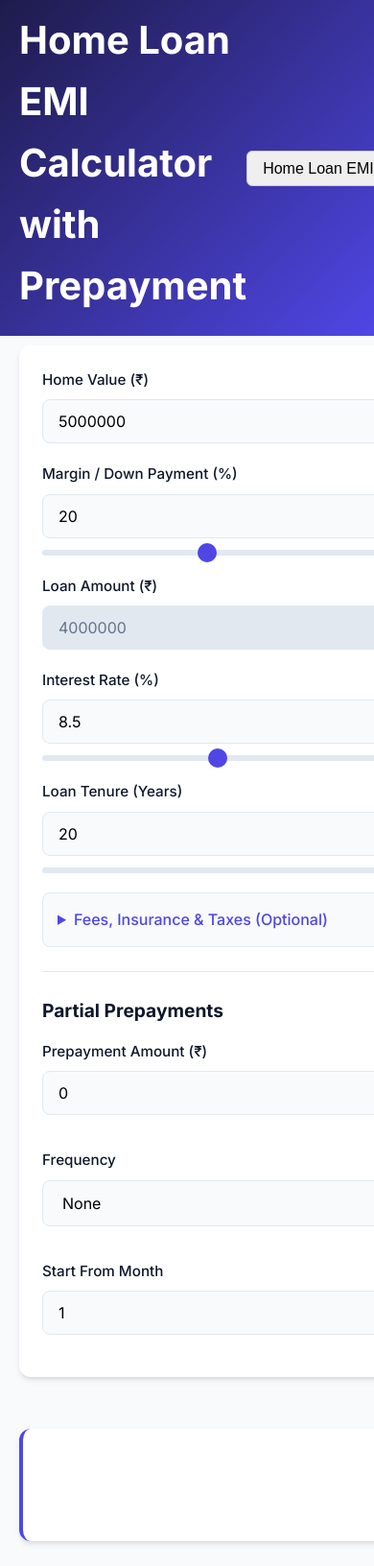
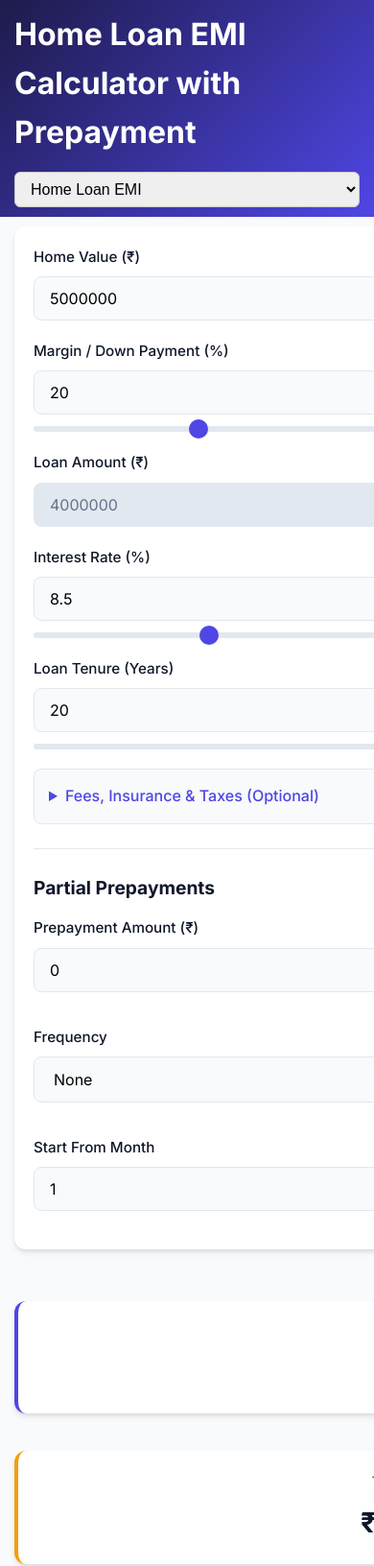
Before and after one commit to emitools/emitools.github.io, a plain HTML site: page index.html in a window 390 px wide. Shown: the top 1632 px of the page at 96% size. Drawn offline with nearby package versions, Linux system fonts and the light colour scheme.

Commit message:
changes done for responsiveness

```diff
--- a/header.css
+++ b/header.css
@@ -3,6 +3,7 @@
     justify-content: space-between;
     align-items: center;
     text-align: left;
+    flex-wrap: wrap;
 }
 
 .calculator-selector {
@@ -22,3 +23,23 @@
     border: 1px solid #ccc;
     font-size: 1rem;
 }
+
+@media (max-width: 768px) {
+    .app-header .container {
+        flex-direction: column;
+        align-items: flex-start;
+    }
+
+    .app-header h1 {
+        font-size: 2rem;
+        margin-bottom: 15px;
+    }
+
+    .calculator-selector {
+        width: 100%;
+    }
+
+    .calculator-selector select {
+        width: 100%;
+    }
+}
--- a/style.css
+++ b/style.css
@@ -67,11 +67,40 @@ body {
     gap: 30px;
 }
 
-@media (max-width: 900px) {
+@media (max-width: 1024px) {
     .main-content {
         grid-template-columns: 1fr;
     }
 }
+
+@media (max-width: 768px) {
+    .container {
+        padding: 0 15px;
+    }
+
+    .box-shadow {
+        padding: 20px;
+    }
+
+    .app-header h1 {
+        font-size: 2rem;
+    }
+
+    .options-grid {
+        grid-template-columns: 1fr;
+    }
+}
+
+@media (max-width: 600px) {
+    .prepayment-row {
+        grid-template-columns: 1fr;
+    }
+
+    .card .value {
+        font-size: 1.6rem;
+    }
+}
+
 
 /* Inputs */
 .input-group {
@@ -189,10 +218,21 @@ hr {
 /* Results Section */
 .summary-cards {
     display: flex;
-    flex-direction: column;
+    flex-direction: row;
     gap: 15px;
     margin-bottom: 24px;
 }
+
+.summary-cards .card {
+    flex: 1;
+}
+
+@media (max-width: 768px) {
+    .summary-cards {
+        flex-direction: column;
+    }
+}
+
 
 .card {
     padding: 20px;
```
